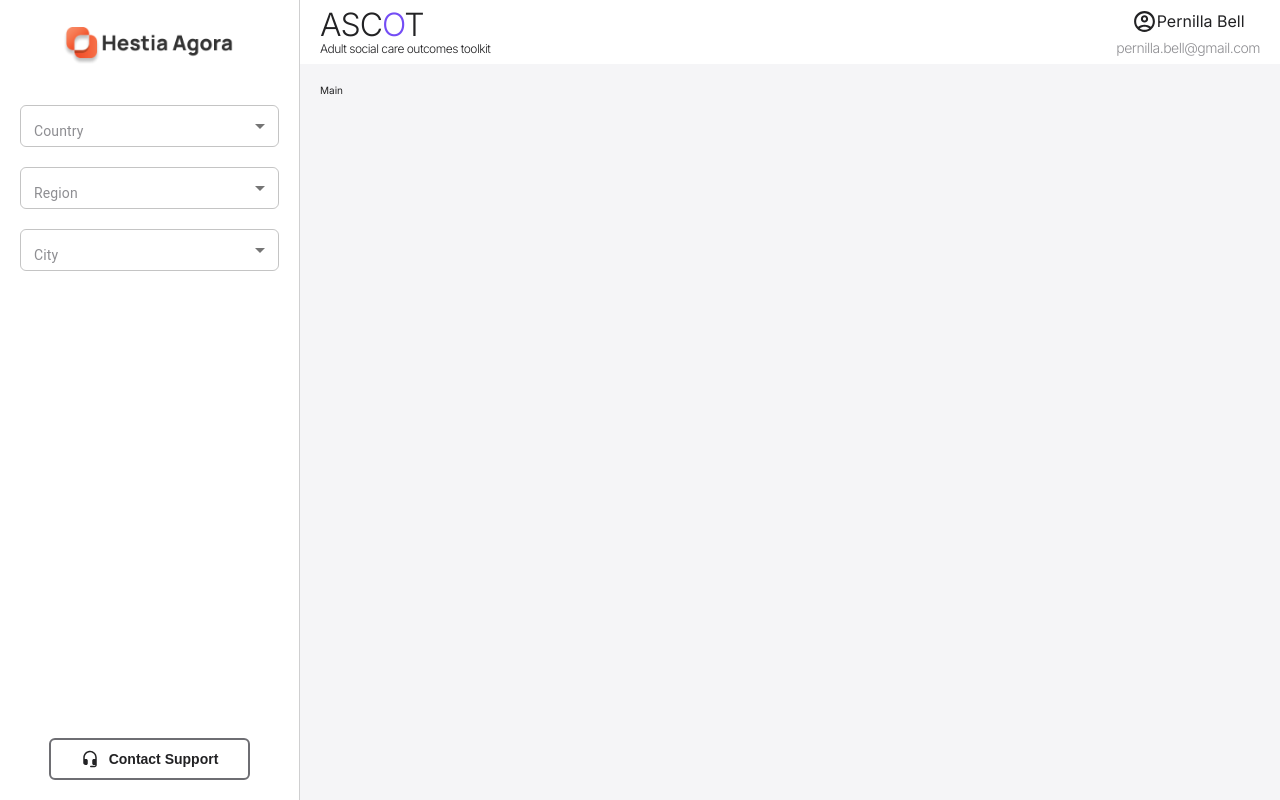
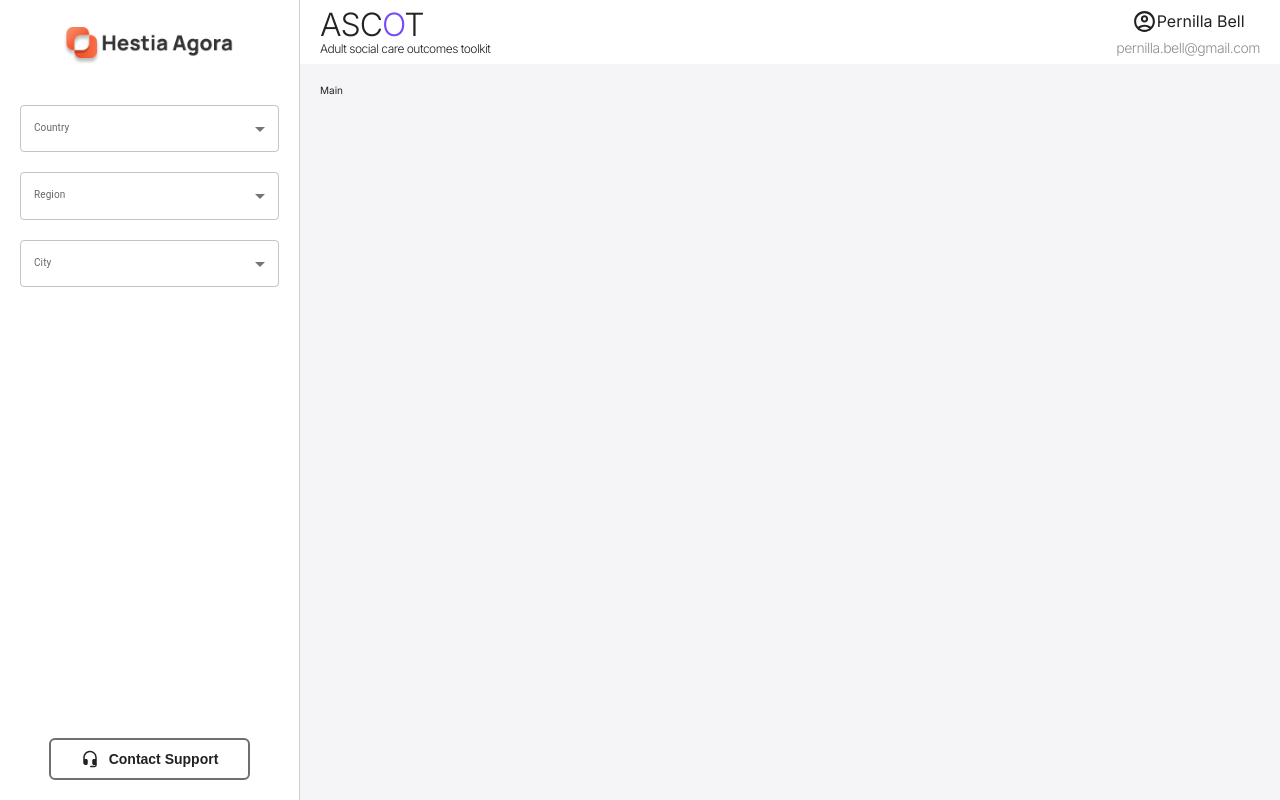
Before and after one commit to code-from-basement/ascot-analytics-web-app, a React (Vite) app: page /application in a window 1280 px wide. Built offline with nearby package versions, Linux system fonts and the light colour scheme.

Commit message:
reset the style in theme provider for material ui

```diff
--- a/src/Components/Layouts/Sidebar/SidebarForm/SidebarForm.tsx
+++ b/src/Components/Layouts/Sidebar/SidebarForm/SidebarForm.tsx
@@ -9,7 +9,7 @@ function SidebarForm() {
     <div className={Styles.form}>
       <ThemeProvider theme={selectInputTheme}>
         <FormControl variant="outlined">
-          <InputLabel id="country">Country</InputLabel>
+          <InputLabel>Country</InputLabel>
           <Select labelId="country" id="country" label="country-------">
             <MenuItem value="SelectCountry">Select a country</MenuItem>
             <MenuItem value="sweden">Sweden</MenuItem>
--- a/src/Components/UI/Material UI Theme/MaterialUITheme.ts
+++ b/src/Components/UI/Material UI Theme/MaterialUITheme.ts
@@ -2,79 +2,14 @@ import { createTheme } from "@mui/material";
 
 export const selectInputTheme = createTheme({
   components: {
-    MuiInputBase: {
-      styleOverrides: {
-        root: {},
-      },
-    },
-    MuiFormControl: {
-      styleOverrides: {
-        root: {
-          width: "100%",
-        },
-      },
-    },
     MuiSelect: {
       styleOverrides: {
-        root: {
-          borderRadius: "var(--border-radius-sm)",
-          height: "4.2em",
-          display: "flex",
-          alignItems: "center",
-          justifyContent: "center",
-
-          "& svg": {
-            fontSize: "var(--icon-size-24)",
-          },
+        icon: {
+          fontSize: "var(--icon-size-24)",
+          transition: "var(--transition)",
         },
-        select: {
-          fontSize: "var(--font-s-xs)",
-        },
-      },
-    },
-
-    MuiPaper: {
-      styleOverrides: {
-        root: {
-          boxShadow: "var(--box-shadow)",
-          padding: "var(--padding-xs)",
-          borderRadius: "var(--border-radius-md)",
-        },
-      },
-    },
-
-    MuiList: {
-      styleOverrides: {
-        root: {
-          display: "flex",
-          flexDirection: "column",
-          gap: "var(--padding-xs)",
-        },
-      },
-    },
-    MuiMenuItem: {
-      styleOverrides: {
-        root: {
-          borderRadius: "Var(--border-radius-sm)",
-          fontSize: "var(--font-s-xxs)",
-        },
-      },
-    },
-
-    MuiInputLabel: {
-      styleOverrides: {
-        root: {
-          fontSize: "var(--font-s-xs)",
-          color: "var(--color-gray-700)",
-        },
-      },
-    },
-    MuiOutlinedInput: {
-      styleOverrides: {
-        root: {
-          display: "flex",
-          alignItems: "center",
-          justifyContent: "center",
+        outlined: {
+          // border: "2px solid var(--color-gray-500)",
         },
       },
     },
```
